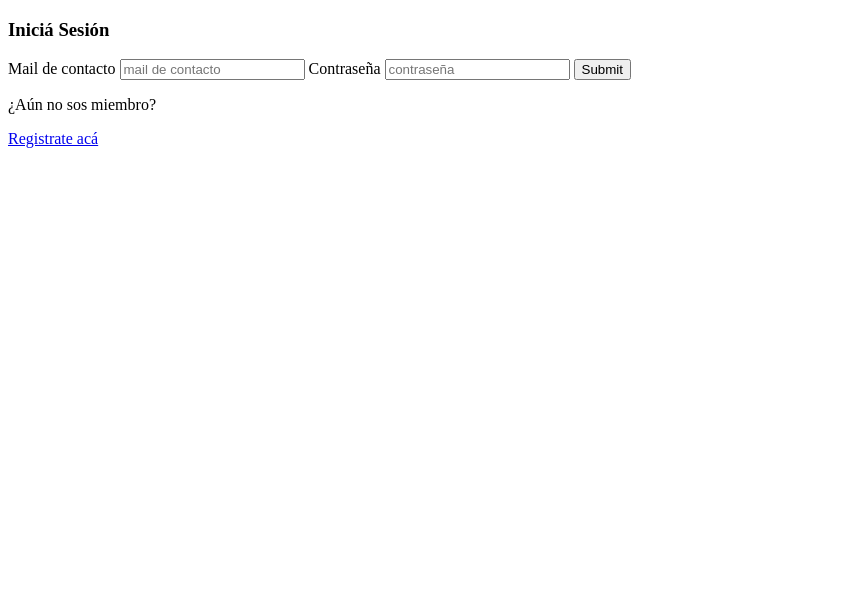
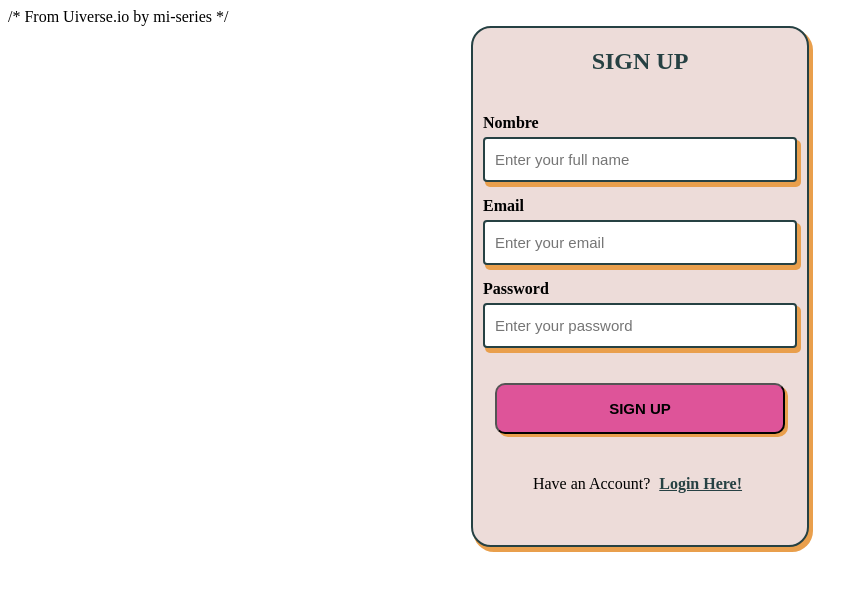
Before and after one commit to priscilamenlik/Plataforma-Disco, a plain HTML site: page signUp.html in a window 1280 px wide. Shown: the whole page, without its empty margins (0-868 px from the left). Drawn offline with Linux system fonts and the light colour scheme.

Commit message:
subo cambios

```diff
--- /dev/null
+++ b/signUp.css
@@ -0,0 +1,107 @@
+/* From Uiverse.io by mi-series */
+.container {
+    display: -webkit-box;
+    display: -ms-flexbox;
+    display: flex;
+    -webkit-box-align: center;
+        -ms-flex-align: center;
+            align-items: center;
+    -webkit-box-pack: center;
+        -ms-flex-pack: center;
+            justify-content: center;
+    -webkit-box-orient: vertical;
+    -webkit-box-direction: normal;
+        -ms-flex-direction: column;
+            flex-direction: column;
+    text-align: center;
+  }
+
+  .form_area {
+    display: -webkit-box;
+    display: -ms-flexbox;
+    display: flex;
+    -webkit-box-pack: center;
+        -ms-flex-pack: center;
+            justify-content: center;
+    -webkit-box-align: center;
+        -ms-flex-align: center;
+            align-items: center;
+    -webkit-box-orient: vertical;
+    -webkit-box-direction: normal;
+        -ms-flex-direction: column;
+            flex-direction: column;
+    background-color: #EDDCD9;
+    height: auto;
+    width: auto;
+    border: 2px solid #264143;
+    border-radius: 20px;
+    -webkit-box-shadow: 3px 4px 0px 1px #E99F4C;
+            box-shadow: 3px 4px 0px 1px #E99F4C;
+  }
+
+  .title {
+    color: #264143;
+    font-weight: 900;
+    font-size: 1.5em;
+    margin-top: 20px;
+  }
+
+  .sub_title {
+    font-weight: 600;
+    margin: 5px 0;
+  }
+
+  .form_group {
+    display: -webkit-box;
+    display: -ms-flexbox;
+    display: flex;
+    -webkit-box-orient: vertical;
+    -webkit-box-direction: normal;
+        -ms-flex-direction: column;
+            flex-direction: column;
+    -webkit-box-align: baseline;
+        -ms-flex-align: baseline;
+            align-items: baseline;
+    margin: 10px;
+  }
+
+  .form_style {
+    outline: none;
+    border: 2px solid #264143;
+    -webkit-box-shadow: 3px 4px 0px 1px #E99F4C;
+            box-shadow: 3px 4px 0px 1px #E99F4C;
+    width: 290px;
+    padding: 12px 10px;
+    border-radius: 4px;
+    font-size: 15px;
+  }
+
+  .form_style:focus, .btn:focus {
+    -webkit-transform: translateY(4px);
+        -ms-transform: translateY(4px);
+            transform: translateY(4px);
+    -webkit-box-shadow: 1px 2px 0px 0px #E99F4C;
+            box-shadow: 1px 2px 0px 0px #E99F4C;
+  }
+
+  .btn {
+    padding: 15px;
+    margin: 25px 0px;
+    width: 290px;
+    font-size: 15px;
+    background: #DE5499;
+    border-radius: 10px;
+    font-weight: 800;
+    -webkit-box-shadow: 3px 3px 0px 0px #E99F4C;
+            box-shadow: 3px 3px 0px 0px #E99F4C;
+  }
+
+  .btn:hover {
+    opacity: .9;
+  }
+
+  .link {
+    font-weight: 800;
+    color: #264143;
+    padding: 5px;
+  }
--- a/signUp.html
+++ b/signUp.html
@@ -4,19 +4,46 @@
     <meta charset="UTF-8">
     <meta name="viewport" content="width=device-width, initial-scale=1.0">
     <title>Iniciar sesión</title>
+    <link rel="stylesheet" href="signUp.css">
 </head>
 <body>
-    <h3> Iniciá Sesión </h3> <!-- titulo de formulario -->
-    <form method="POST" action="login">
-        <label> Mail de contacto <input type="text" name="mail" placeholder="mail de contacto"></label>
-        <label>Contraseña <input type="contraseña" name="contraseña" placeholder="contraseña"></label>
-        <input type="submit">
-    </form>
+    /* From Uiverse.io by mi-series */
+<div class="container">
+    <div class="form_area">
+        <p class="title">SIGN UP</p>
+        <form action="">
+            <div class="form_group">
+                <label class="sub_title" for="name">Nombre</label>
+                <input placeholder="Enter your full name" class="form_style" type="text">
+            </div>
+            <div class="form_group">
+                <label class="sub_title" for="email">Email</label>
+                <input placeholder="Enter your email" id="email" class="form_style" type="email">
+            </div>
+            <div class="form_group">
+                <label class="sub_title" for="password">Password</label>
+                <input placeholder="Enter your password" id="password" class="form_style" type="password">
+            </div>
+            <div>
+                <button class="btn">SIGN UP</button>
+                <p>Have an Account? <a class="link" href="">Login Here!</a></p><a class="link" href="">
+            </a></div><a class="link" href="">
 
-<div>
-    <p> ¿Aún no sos miembro? </p>
-    <a href="registro.html"> Registrate acá </a>
+    </a></form></div><a class="link" href="">
+</a></div>
 
-</div>
+
+
+
+
+
+
+
+
+
+
+
+
+
+
 </body>
-</html>
--- a/styles.css
+++ /dev/null
@@ -1,23 +0,0 @@
-img {
-    width: 100%;
-}
-body {
-    background-color:rgb(243, 243, 243)
-}
-h1 {
-    color: #008697;
-    font-family: "Anton", sans-serif;
-  font-weight: 500;
-  font-style: normal;
-}
-
-.subtitulos {
-    color: #008697;
-    font-family: "Anton", sans-serif;
-    font-weight: 500;
-    font-size: large;
-}
-
-.tipografiaparrafos {
-    font-family: 'Gill Sans', 'Gill Sans MT', Calibri, 'Trebuchet MS', sans-serif;
-}
```
Also changed, not shown: addAlbum.css (+35 -0 lines), addAlbum.html (+8 -8 lines), index.html (+50 -47 lines), registro.html (+7 -1 lines), The_Strokes_-_Is_This_It_cover.png (added).
